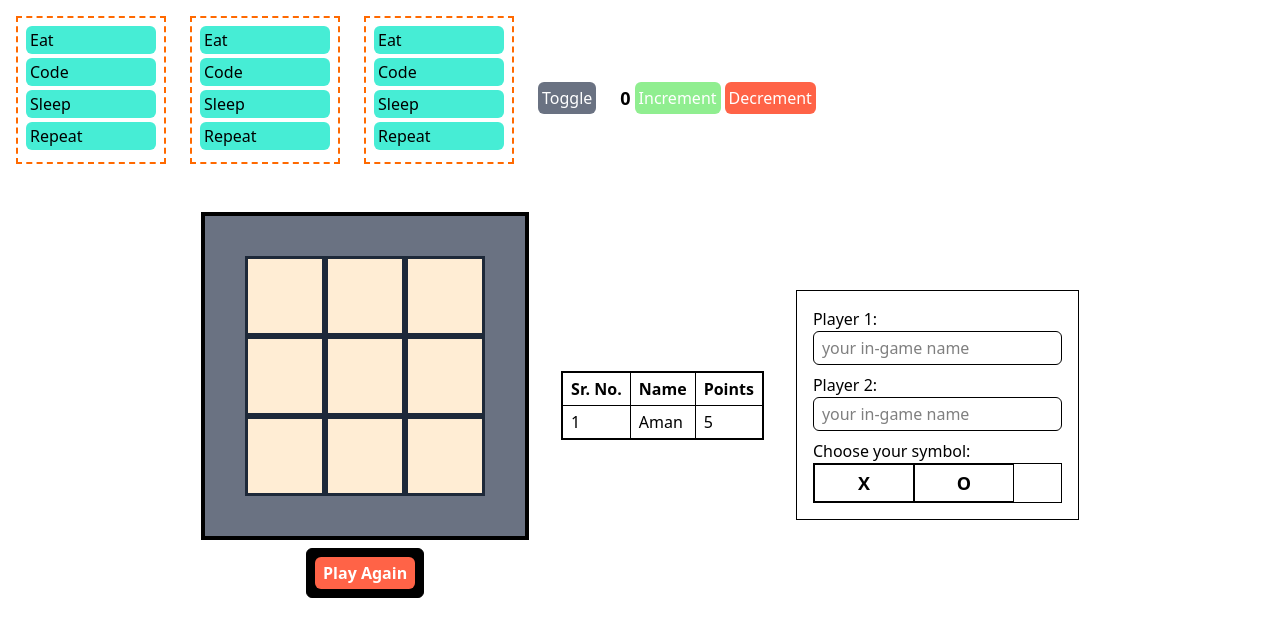
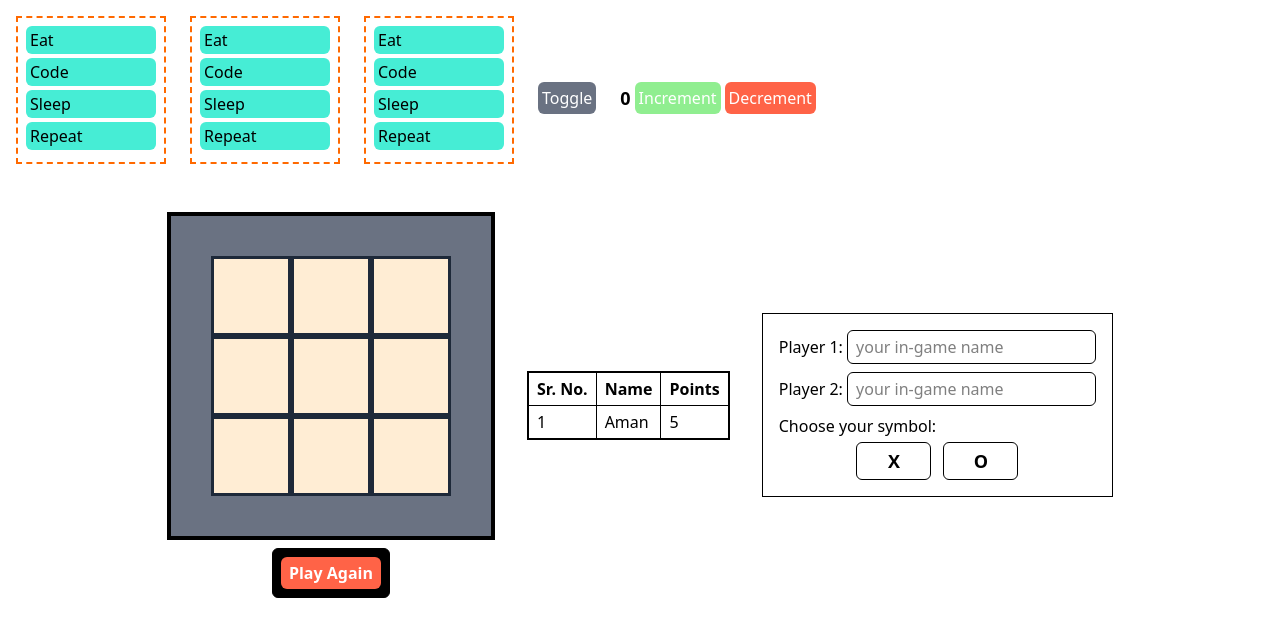
Before and after one commit to verma2510/react-project, a React (Vite) app: page / in a window 1280 px wide. Shown: the top 636 px of the page. Built offline with nearby package versions, Linux system fonts and the light colour scheme.

Commit message:
used DRY method for form

```diff
--- a/src/components/Player.tsx
+++ b/src/components/Player.tsx
@@ -1,28 +1,32 @@
 import React from "react";
 
 const Player: React.FC = () => {
+  const players = [
+    { id: 1, label: "Player 1", name: "player1" },
+    { id: 2, label: "Player 2", name: "player2" },
+  ];
+
   return (
     <div className="border p-4">
       <form action="" className="flex flex-col">
-          <label htmlFor="igname">Player 1: </label>
+        {players.map((player) => (
+          <div key={player.id}>
+            <label htmlFor={player.name}>{player.label}: </label>
             <input
               type="text"
               className="border rounded-md px-2 py-1 mb-2"
-            name="igname"
+              name={player.name}
               placeholder="your in-game name"
             />
-          <label htmlFor="igname">Player 2: </label>
-          <input
-            type="text"
-            className="border rounded-md px-2 py-1 mb-2"
-            name="igname"
-            placeholder="your in-game name"
-          />
-
+          </div>
+        ))}
         <label htmlFor="symbol">Choose your symbol: </label>
-          <div className="border">
+        <div className="flex items-center justify-center gap-3 mt-1">
           {["X", "O"].map((symbol, index) => (
-              <button key={index} className="border px-2 py-1 w-[100px] font-bold text-lg">
+            <button
+              key={index}
+              className="border px-2 py-1 w-[75px] font-bold rounded-md text-lg cursor-pointer"
+            >
               {symbol}
             </button>
           ))}
```
Lines whose indentation alone changed are shown as unchanged.
